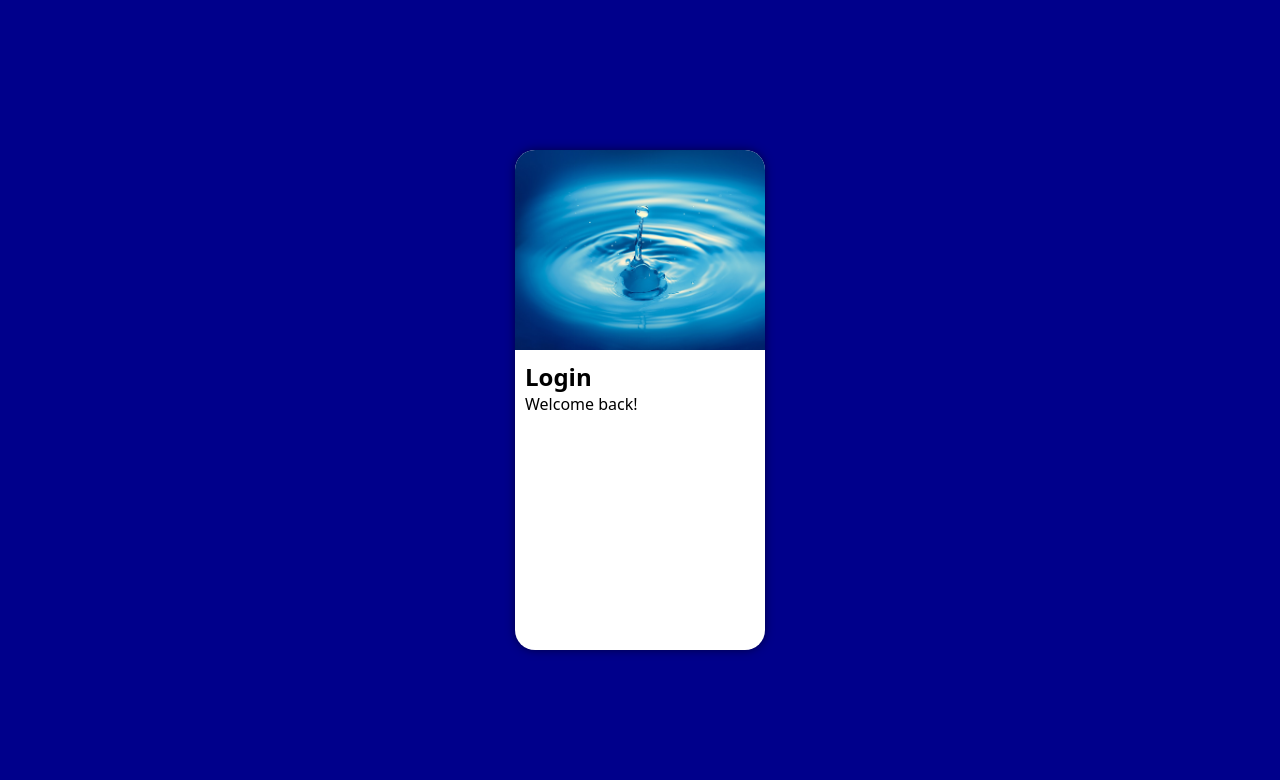
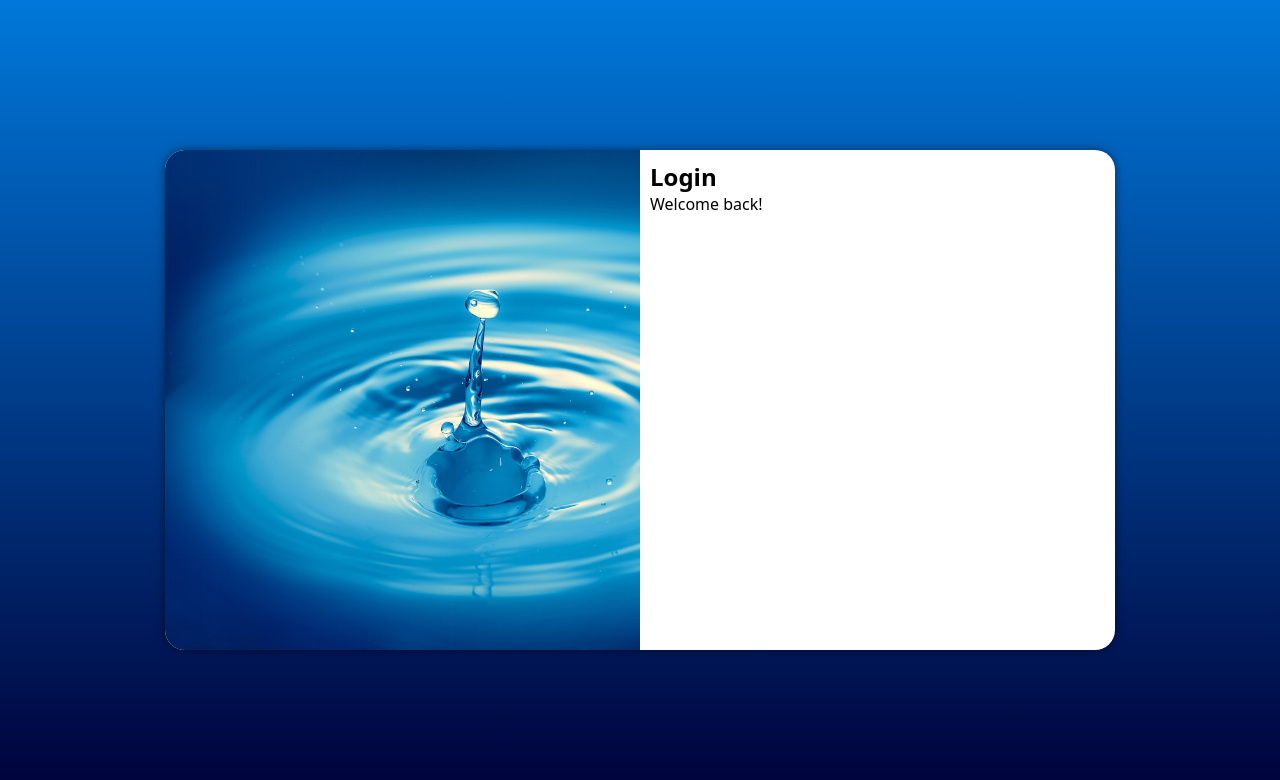
Before and after one commit to giorkakuda/Login, a plain HTML site: page index.html in a window 1280 px wide. Drawn offline with Linux system fonts and the light colour scheme.

Commit message:
media query outros

```diff
--- a/index.html
+++ b/index.html
@@ -6,6 +6,7 @@
     <meta name="viewport" content="width=device-width, initial-scale=1.0">
     <title>Login</title>
     <link rel="stylesheet" href="style.css">
+    <link rel="stylesheet" href="media queries.css">
 </head>
 <body>
     <main>
--- /dev/null
+++ b/media queries.css
@@ -0,0 +1,35 @@
+@charset "UTF-8";
+
+@media screen and (min-width: 768px) and (min-width: 992px)
+{
+    body {
+        background-image: linear-gradient(to top, rgb(0, 0, 56), rgb(0, 120, 218));
+    }
+    section#Login {
+        width: 80vw;
+    }
+    section#Login > div#imagem {
+        float: left;
+        width: 30%;
+        height: 100%;
+
+    }
+    section#Login > div#formulario {
+        float: right;
+        width: 70%;
+    }
+}
+@media screen and (min-width: 992px) and (min-width: 1200px) {
+    section#Login {
+        width: 950px;
+    }
+    section#Login > div#imagem {
+        float: left;
+        width: 50%;
+        height: 100%;
+    }
+    section#Login > div#formulario {
+        float: right;
+        width: 50%;
+    }
+}
--- a/style.css
+++ b/style.css
@@ -7,7 +7,7 @@
     box-sizing: border-box;
 }
 body, html {
-    background-color: darkblue;
+    background-color: rgb(0, 0, 56);
     height: 100vh;
     width: 100vw;
 }
@@ -29,6 +29,9 @@ section#Login {
     left: 50%;
     transform: translate(-50%, -50%);
     overflow: hidden;
+
+    transition: width .3s, heigth .3s;
+    transition-timing-function: ease;
 }
 
 section#Login > div#imagem {
```
